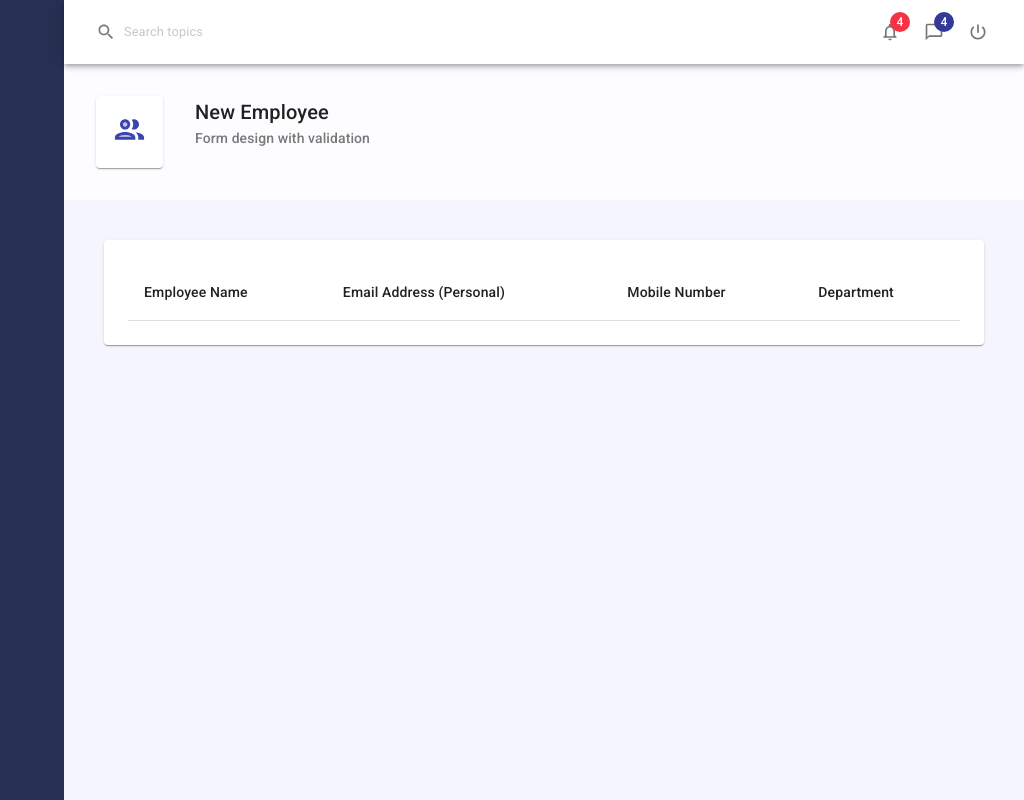
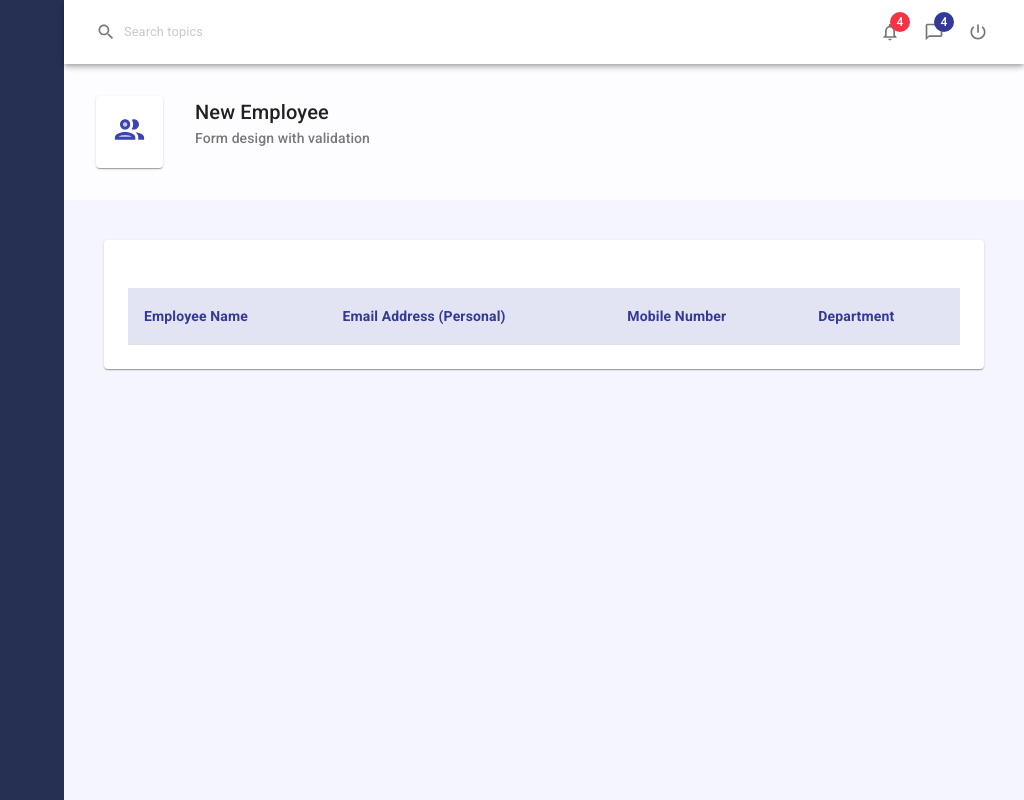
Before and after one commit to daw-maj-pl/mui-crud-app, a React (Create React App) app: page / in a window 1280 px wide. Shown: the whole page, without its empty margins (256-1280 px from the left). Built offline with nearby package versions, Linux system fonts and the light colour scheme.

Commit message:
Add some styling to Table component

```diff
--- a/src/components/useTable.js
+++ b/src/components/useTable.js
@@ -1,7 +1,34 @@
-import { Table, TableCell, TableHead, TableRow } from '@material-ui/core';
+import {
+  Table,
+  TableCell,
+  TableHead,
+  TableRow,
+  makeStyles
+} from '@material-ui/core';
+
+const useStyles = makeStyles(theme => ({
+  table: {
+    marginTop: theme.spacing(3),
+    '& thead th': {
+      fontWeight: '600',
+      color: theme.palette.primary.main,
+      backgroundColor: theme.palette.primary.light
+    },
+    '& tbody td': {
+      fontWeight: '300'
+    },
+    '& tbody tr:hover': {
+      backgroundColor: '#fffbf2',
+      cursor: 'pointer'
+    }
+  }
+}));
 
 const useTable = (records, headCells) => {
-  const TblContainer = props => <Table>{props.children}</Table>;
+  const classes = useStyles();
+  const TblContainer = props => (
+    <Table className={classes.table}>{props.children}</Table>
+  );
 
   const TblHead = props => (
     <TableHead>
```
